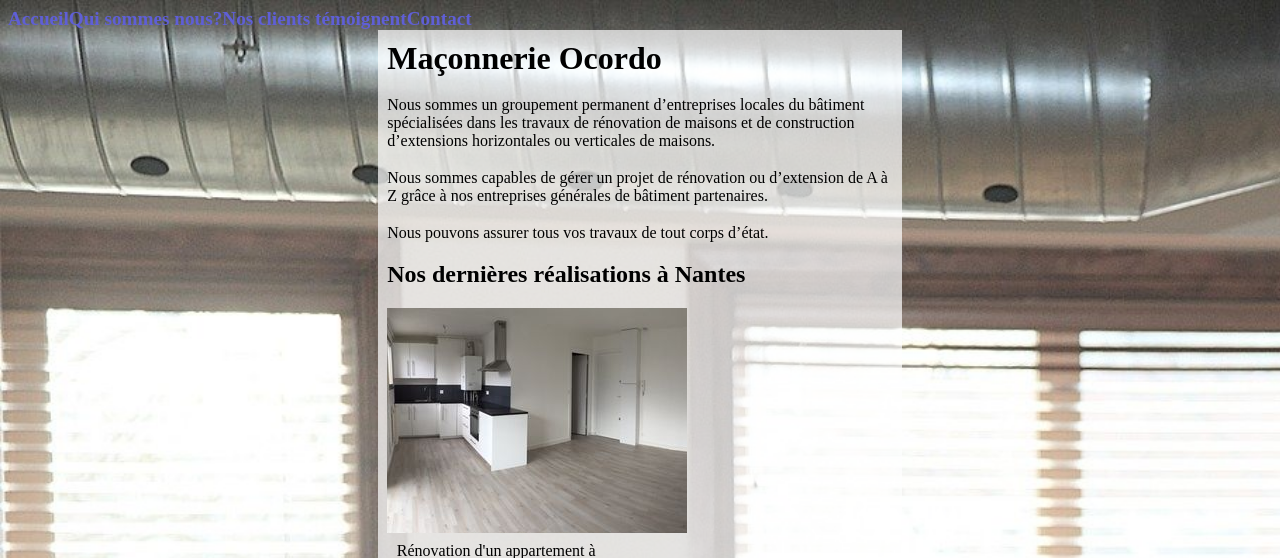
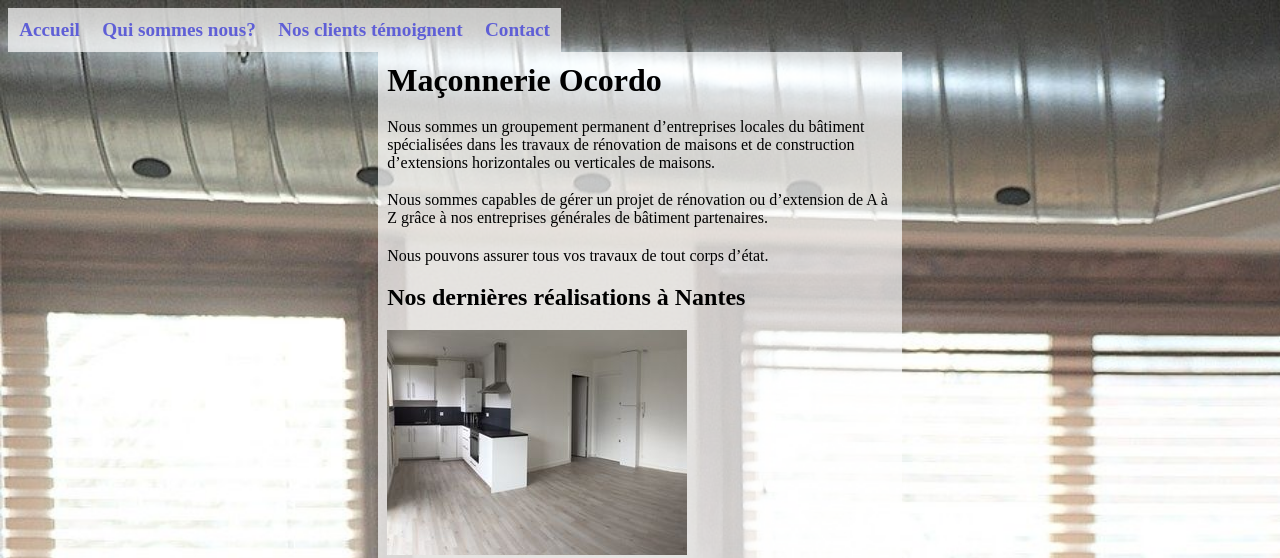
Before and after one commit to yvesmaried/TP-PHP, a PHP site: page / in a window 1280 px wide. Shown: the top 558 px of the page. Run offline with PHP 8.4, Linux system fonts and the light colour scheme.

Commit message:
Ajout div menu

```diff
--- a/index.php
+++ b/index.php
@@ -15,7 +15,7 @@ if (isset($_GET['error'])) {
     if (isset($_GET['id'])) {
         if (preg_match($regexId, $_GET['id'])) {
             foreach ($test as $page) {
-                    echo '<a href="' . $page['id'] . '.html">' . $page->menu . '</a>';
+                    echo '<div class="menu"><a href="' . $page['id'] . '.html">' . $page->menu . '</a></div>';
             }
             echo $test->page[intval($_GET['id']) - 1]->content;
         } else {
@@ -23,7 +23,7 @@ if (isset($_GET['error'])) {
         }
     } else {
         foreach ($test as $page) {
-            echo '<a href="' . $page['id'] . '.html">' . $page->menu . '</a>';
+            echo '<div class="menu"><a href="' . $page['id'] . '.html">' . $page->menu . '</a></div>';
         }
         echo $test->page[0]->content;
     }
```
